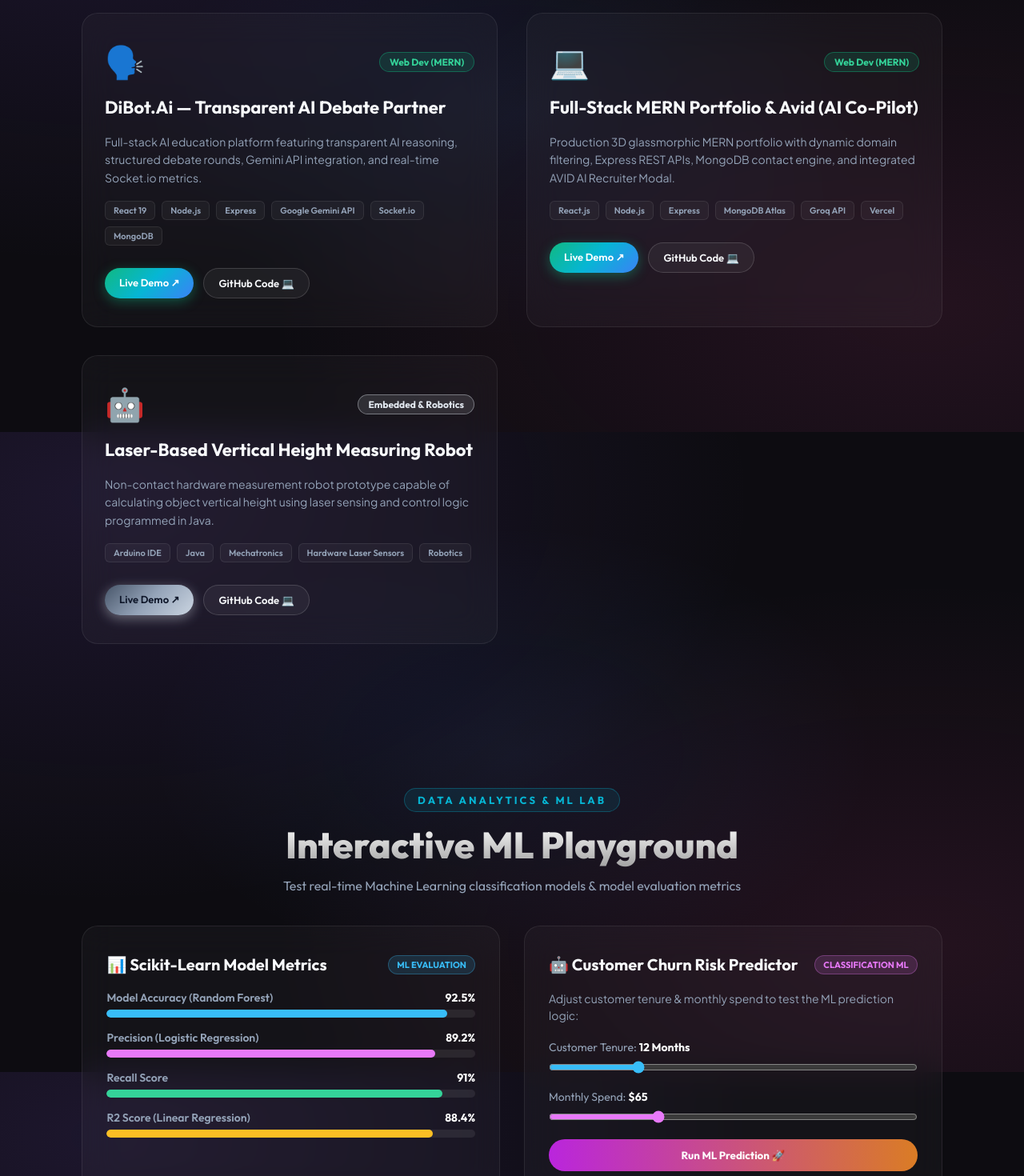
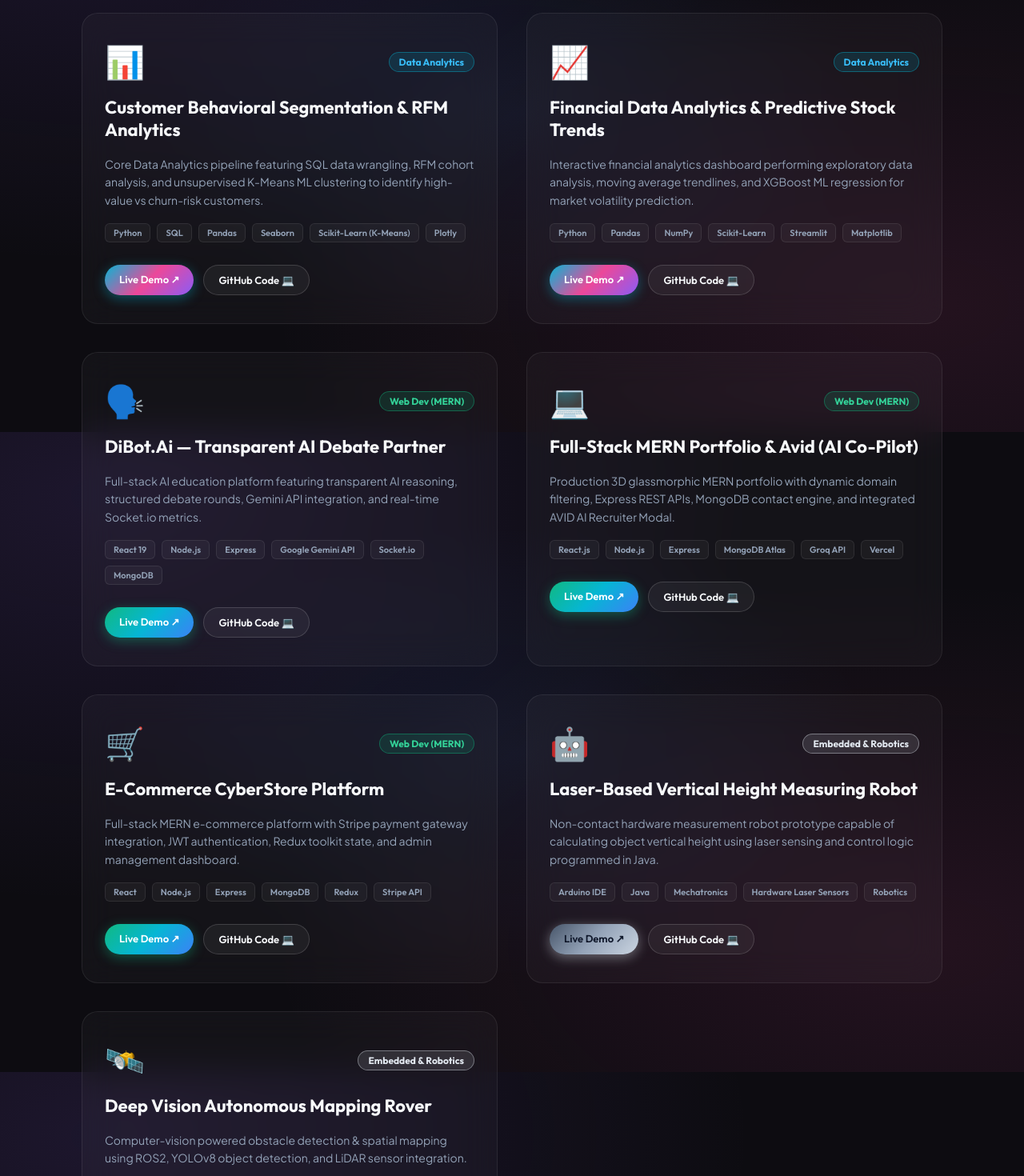
Before and after one commit to Khursheed5898/My_Portfolio, a React (Vite) app: page / in a window 1280 px wide. Shown: the part 3460-4930 px from the top of the page at 80% size. Built offline with nearby package versions, Linux system fonts and the light colour scheme; no server answers.

Commit message:
Add Data Analytics + ML projects and normalize categories in MyWork

```diff
--- a/src/Components/MyWork/MyWork.jsx
+++ b/src/Components/MyWork/MyWork.jsx
@@ -2,7 +2,23 @@ import React, { useState, useEffect } from "react";
 import { API_BASE_URL } from "../../config/api";
 import "./MyWork.css";
 
-// 🎯 Practical Machine Learning & Full-Stack Projects Data
+// 🎯 Helper function to map API/DB categories to active Filter Tabs
+const normalizeCategory = (cat) => {
+  if (!cat) return "Web Dev (MERN)";
+  const lower = cat.toLowerCase();
+  if (lower.includes("machine") || lower.includes("ml") || lower.includes("ai")) {
+    return "Machine Learning";
+  }
+  if (lower.includes("data") || lower.includes("analytics") || lower.includes("science")) {
+    return "Data Analytics";
+  }
+  if (lower.includes("embedded") || lower.includes("robotics") || lower.includes("ros")) {
+    return "Embedded & Robotics";
+  }
+  return "Web Dev (MERN)";
+};
+
+// 🎯 Practical Machine Learning, Data Analytics & Full-Stack Projects Data
 const initialProjectsData = [
   {
     w_no: 1,
@@ -28,6 +44,28 @@ const initialProjectsData = [
   },
   {
     w_no: 3,
+    w_name: "Customer Behavioral Segmentation & RFM Analytics",
+    w_category: "Data Analytics",
+    w_desc:
+      "Core Data Analytics pipeline featuring SQL data wrangling, RFM cohort analysis, and unsupervised K-Means ML clustering to identify high-value vs churn-risk customers.",
+    w_tech: ["Python", "SQL", "Pandas", "Seaborn", "Scikit-Learn (K-Means)", "Plotly"],
+    w_img: "📊",
+    live_link: "#",
+    github_link: "https://github.com/khursheed5898/customer-segmentation-analytics",
+  },
+  {
+    w_no: 4,
+    w_name: "Financial Data Analytics & Predictive Stock Trends",
+    w_category: "Data Analytics",
+    w_desc:
+      "Interactive financial analytics dashboard performing exploratory data analysis, moving average trendlines, and XGBoost ML regression for market volatility prediction.",
+    w_tech: ["Python", "Pandas", "NumPy", "Scikit-Learn", "Streamlit", "Matplotlib"],
+    w_img: "📈",
+    live_link: "#",
+    github_link: "https://github.com/khursheed5898/financial-trend-analytics",
+  },
+  {
+    w_no: 5,
     w_name: "DiBot.Ai — Transparent AI Debate Partner",
     w_category: "Web Dev (MERN)",
     w_desc:
@@ -38,7 +76,7 @@ const initialProjectsData = [
     github_link: "https://github.com/khursheed5898/dibot-ai",
   },
   {
-    w_no: 4,
+    w_no: 6,
     w_name: "Full-Stack MERN Portfolio & Avid (AI Co-Pilot)",
     w_category: "Web Dev (MERN)",
     w_desc:
@@ -49,7 +87,18 @@ const initialProjectsData = [
     github_link: "https://github.com/khursheed5898/MyPortfolio",
   },
   {
-    w_no: 5,
+    w_no: 7,
+    w_name: "E-Commerce CyberStore Platform",
+    w_category: "Web Dev (MERN)",
+    w_desc:
+      "Full-stack MERN e-commerce platform with Stripe payment gateway integration, JWT authentication, Redux toolkit state, and admin management dashboard.",
+    w_tech: ["React", "Node.js", "Express", "MongoDB", "Redux", "Stripe API"],
+    w_img: "🛒",
+    live_link: "#",
+    github_link: "https://github.com/khursheed5898/cyberstore-mern",
+  },
+  {
+    w_no: 8,
     w_name: "Laser-Based Vertical Height Measuring Robot",
     w_category: "Embedded & Robotics",
     w_desc:
@@ -58,7 +107,18 @@ const initialProjectsData = [
     w_img: "🤖",
     live_link: "#",
     github_link: "https://github.com/khursheed5898/laser-height-robot",
-  }
+  },
+  {
+    w_no: 9,
+    w_name: "Deep Vision Autonomous Mapping Rover",
+    w_category: "Embedded & Robotics",
+    w_desc:
+      "Computer-vision powered obstacle detection & spatial mapping using ROS2, YOLOv8 object detection, and LiDAR sensor integration.",
+    w_tech: ["ROS2", "YOLOv8", "Python", "C++", "OpenCV", "LiDAR"],
+    w_img: "🛰️",
+    live_link: "#",
+    github_link: "https://github.com/khursheed5898/autonomous-mapping-rover",
+  },
 ];
 
 const categories = [
@@ -93,22 +153,27 @@ const MyWork = () => {
       .then((res) => res.json())
       .then((resData) => {
         if (resData.success && resData.data && resData.data.length > 0) {
-          // Normalize API fields to match component schema if fetched from DB
+          // Map API items while preserving initial projects fallback
           const formatted = resData.data.map((item, idx) => ({
             w_no: item._id || idx + 1,
             w_name: item.title || item.w_name,
-            w_category: item.category || item.w_category,
+            w_category: normalizeCategory(item.category || item.w_category),
             w_desc: item.desc || item.w_desc,
             w_tech: item.tech || item.w_tech || [],
             w_img: item.badge || item.w_img || "🚀",
             live_link: item.live || item.live_link || "#",
             github_link: item.github || item.github_link || "#",
           }));
-          setProjectsList(formatted);
+
+          // Merge DB items with initial static list uniquely by project name
+          const mergedNames = new Set(formatted.map((p) => p.w_name));
+          const restStatic = initialProjectsData.filter((p) => !mergedNames.has(p.w_name));
+          setProjectsList([...formatted, ...restStatic]);
         }
       })
       .catch(() => {
-        // Fallback to local array if server isn't running
+        // Fallback to full local array if server isn't active
+        setProjectsList(initialProjectsData);
       });
   }, []);
 
```
Also changed, not shown: 1 other file (tests, documents, lock files or other folders).
